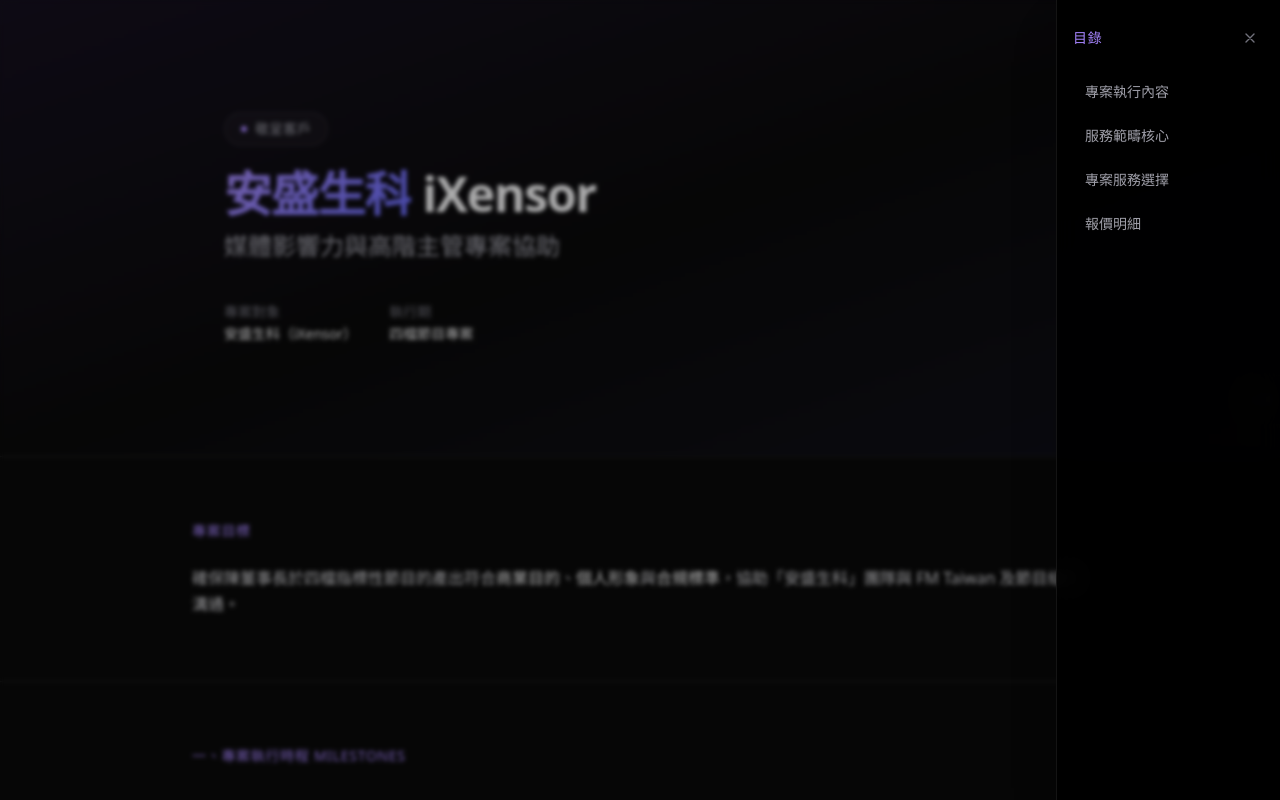
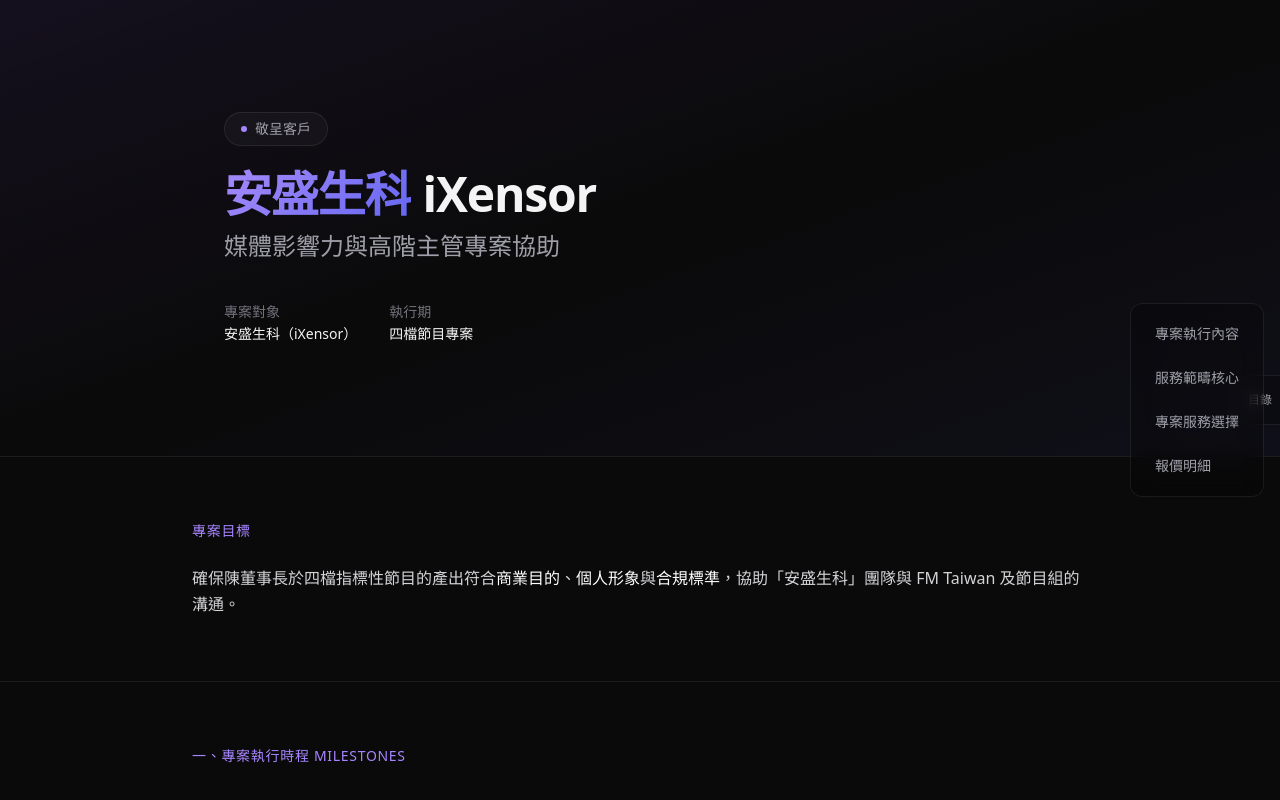
Before and after one commit to Asianboyneo/iXensor, a Next.js app in the folder porposal/: page / in a window 1280 px wide. Both pictures are taken after a click on the button "目錄". Shown: the top 800 px of the page. Built offline with nearby package versions, Linux system fonts and the light colour scheme.

Commit message:
菜單2.0

```diff
--- a/porposal/src/app/page.tsx
+++ b/porposal/src/app/page.tsx
@@ -37,37 +37,24 @@
       {menuOpen && (
         <button
           type="button"
-          className="fixed inset-0 z-40 bg-black/30 backdrop-blur-[2px]"
+          className="fixed inset-0 z-40"
           aria-label="關閉目錄"
           onClick={() => setMenuOpen(false)}
         />
       )}
 
-      {/* 往左滑出的菜單 */}
+      {/* 浮動透明菜單（與先前樣式一致） */}
       <nav
-        className={`fixed right-0 top-0 z-50 flex h-full w-56 flex-col gap-1 border-l border-white/[0.08] bg-black/90 px-4 py-6 shadow-2xl backdrop-blur-md transition-transform duration-300 ease-out ${
-          menuOpen ? "translate-x-0" : "translate-x-full"
+        className={`fixed right-4 top-1/2 z-50 -translate-y-1/2 flex flex-col gap-2 rounded-xl border border-white/[0.08] bg-black/20 px-3 py-3 backdrop-blur-md transition-opacity duration-200 ${
+          menuOpen ? "translate-x-0 opacity-100" : "pointer-events-none translate-x-2 opacity-0"
         }`}
       >
-        <div className="mb-4 flex items-center justify-between">
-          <span className="text-sm font-medium uppercase tracking-wider text-violet-400">目錄</span>
-          <button
-            type="button"
-            onClick={() => setMenuOpen(false)}
-            className="rounded p-1.5 text-zinc-500 transition-colors hover:bg-white/10 hover:text-white"
-            aria-label="關閉"
-          >
-            <svg className="h-4 w-4" fill="none" stroke="currentColor" viewBox="0 0 24 24">
-              <path strokeLinecap="round" strokeLinejoin="round" strokeWidth={2} d="M6 18L18 6M6 6l12 12" />
-            </svg>
-          </button>
-        </div>
         {NAV_ITEMS.map(({ id, label }) => (
           <button
             key={id}
             type="button"
             onClick={() => handleNavClick(id)}
-            className="rounded-lg px-3 py-2.5 text-left text-sm font-medium text-zinc-400 transition-colors hover:bg-white/[0.08] hover:text-violet-300"
+            className="rounded-lg px-3 py-2 text-left text-sm font-medium text-zinc-400 transition-colors hover:bg-white/[0.08] hover:text-violet-300 focus:outline-none focus:ring-2 focus:ring-violet-500/50"
           >
             {label}
           </button>
```
